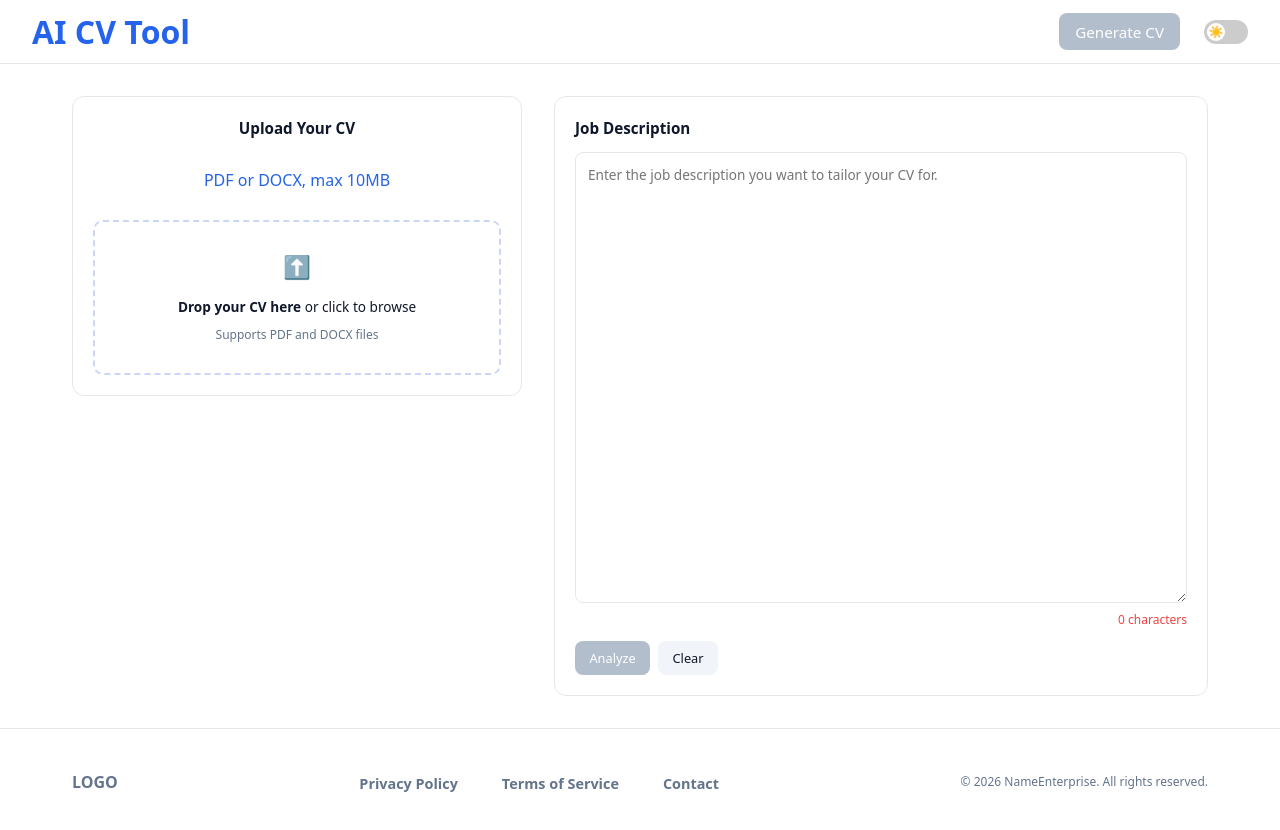
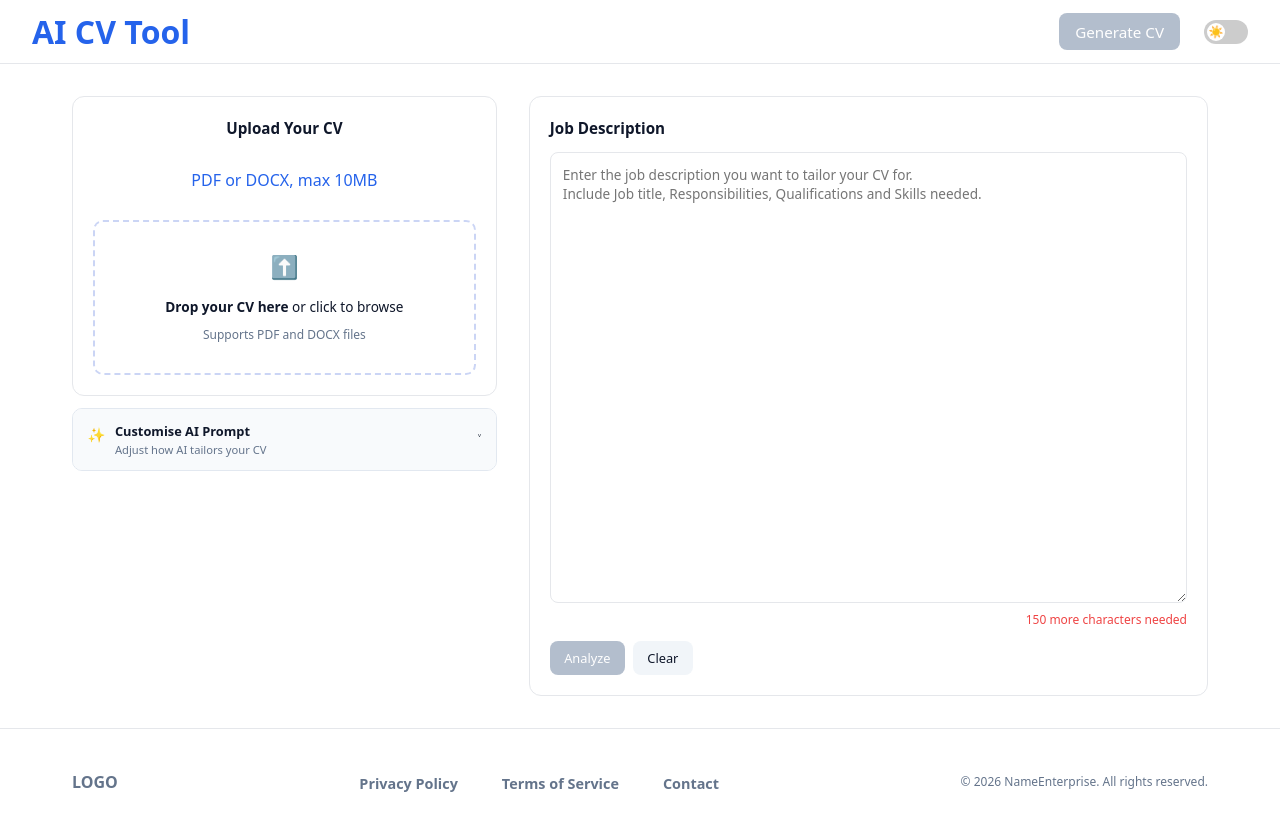
Before and after one commit to kam3ren/Ai-CV-tailoring-tool, a React (Vite) app in the folder ai-cv-frontend/: page /upload in a window 1280 px wide. Shown: the top 830 px of the page. Built offline with nearby package versions, Linux system fonts and the light colour scheme.

Commit message:
Added ai-prompt section and made minor changes to job description.

```diff
--- /dev/null
+++ b/ai-cv-frontend/src/components/AIprompt.jsx
@@ -0,0 +1,55 @@
+import { useState, useEffect } from "react";
+import "./components.css";
+
+export default function CustomizePrompt() {
+  const [open, setOpen] = useState(false);
+  const [prompt, setPrompt] = useState(() => sessionStorage.getItem("aiPrompt") || "");
+
+  useEffect(() => {
+    sessionStorage.setItem("aiPrompt", prompt);
+  }, [prompt]);
+
+  return (
+    <div className="ai-prompt">
+      <button
+        className="ai-prompt-header"
+        onClick={() => setOpen(!open)}
+        type="button"
+      >
+        <div className="ai-prompt-left">
+          <span className="ai-icon">✨</span>
+          <div>
+            <div className="ai-title">Customise AI Prompt</div>
+            <div className="ai-subtitle">
+              Adjust how AI tailors your CV
+            </div>
+          </div>
+        </div>
+
+        <span className={`ai-chevron ${open ? "open" : ""}`}>
+          ˅
+        </span>
+      </button>
+
+      <div className={`ai-accordion ${open ? "open" : ""}`}>
+        <div className="ai-prompt-content">
+          <textarea
+            placeholder="E.g. Focus on leadership, quantify impact, optimize for ATS…"
+            className="ai-textarea"
+            value={prompt}
+            onChange={(e) => setPrompt(e.target.value)}
+          />
+          <div className="ai-actions">
+            <button
+              type="button"
+              className="btn-reset"
+              onClick={() => setPrompt("")}
+            >
+              Reset to default
+            </button>
+          </div>
+        </div>
+      </div>
+    </div>
+  );
+}
--- a/ai-cv-frontend/src/components/JobDescription.jsx
+++ b/ai-cv-frontend/src/components/JobDescription.jsx
@@ -36,7 +36,8 @@ export default function JobDescription({ jobDesc, setJobDesc }) {
       <h2>Job Description</h2>
       <textarea
         className="job-textarea"
-        placeholder="Enter the job description you want to tailor your CV for."
+        placeholder="Enter the job description you want to tailor your CV for.
+Include Job title, Responsibilities, Qualifications and Skills needed."
         value={jobDesc}
         onChange={(e) => setJobDesc(e.target.value)}
         rows={8}
@@ -45,7 +46,9 @@ export default function JobDescription({ jobDesc, setJobDesc }) {
         className="char-count"
         style={{ color: (jobDesc?.length || 0) < 150 ? "#ef4444" : undefined }}
       >
-        {jobDesc?.length || 0} characters
+        {(jobDesc?.length || 0) < 150
+          ? `${150 - (jobDesc?.length || 0)} more characters needed`
+          : `${jobDesc?.length || 0} characters`}
       </div>
       <div className="job-actions">
         <button className="btn primary" onClick={handleAnalyze} disabled={!jobDesc || jobDesc.length < 150}>Analyze</button>
--- a/ai-cv-frontend/src/pages/Upload.css
+++ b/ai-cv-frontend/src/pages/Upload.css
@@ -11,9 +11,15 @@
     align-items: flex-start;
 }
 
-.split .cv-upload {
+.split .upload-section {
     flex: 1;
     max-width: 550px;
+    display: flex;
+    flex-direction: column;
+}
+
+.split .cv-upload {
+    width: 100%;
     aspect-ratio: 3 / 2;
     margin: 0;
     display: flex;
@@ -48,8 +54,11 @@
         align-items: stretch;
     }
 
+    .split .upload-section {
+        max-width: 100%;
+    }
+
     .split .cv-upload {
-        max-width: 100%;
         aspect-ratio: auto;
         min-height: 300px;
     }
@@ -62,3 +71,153 @@
         min-height: auto;
     }
 }
+
+/* =========================
+   AI Prompt
+========================= */
+
+.ai-prompt {
+  margin-top: 0.75rem;
+  border-radius: 10px;
+  overflow: hidden;
+  border: 1px solid #e2e8f0;
+}
+
+.ai-prompt-header {
+  width: 100%;
+  background: #f8fafc;
+  color: #0f172a;
+  border: none;
+  padding: 0.8rem 0.9rem;
+  display: flex;
+  align-items: center;
+  justify-content: space-between;
+  cursor: pointer;
+}
+
+.ai-prompt-left {
+  display: flex;
+  gap: 0.6rem;
+  align-items: flex-start;
+  text-align: left;
+}
+
+.ai-icon {
+  font-size: 0.9rem;
+  margin-top: 0.15rem;
+}
+
+.ai-title {
+  font-size: 0.8rem;
+  font-weight: 600;
+}
+
+.ai-subtitle {
+  font-size: 0.7rem;
+  color: #64748b;
+  margin-top: 0.1rem;
+}
+
+.ai-chevron {
+  font-size: 0.8rem;
+  transition: transform 0.2s ease;
+}
+
+.ai-chevron.open {
+  transform: rotate(180deg);
+}
+
+.ai-chevron.close {
+  transform: rotate(0deg);
+}
+
+.ai-accordion {
+  max-height: 0;
+  opacity: 0;
+  overflow: hidden;
+  transition: max-height 0.7s ease, opacity 0.7s ease;
+}
+
+.ai-accordion.open {
+  max-height: 600px;
+  opacity: 1;
+}
+
+.ai-prompt-content {
+  background: #ffffff;
+  padding: 0.75rem;
+  border-top: 1px solid #e2e8f0;
+}
+
+.ai-textarea {
+  width: 100%;
+  min-height: 160px;
+  background: #ffffff;
+  border: 1px solid #cbd5e1;
+  border-radius: 8px;
+  padding: 0.6rem;
+  font-size: 0.75rem;
+  color: #0f172a;
+  resize: vertical;
+}
+
+.ai-textarea::placeholder {
+  color: #94a3b8;
+}
+
+.ai-actions {
+  display: flex;
+  justify-content: flex-end;
+  margin-top: 0.5rem;
+}
+
+.btn-reset {
+  background: none;
+  border: none;
+  padding: 0;
+  font-size: 0.75rem;
+  color: #64748b;
+  cursor: pointer;
+}
+
+.btn-reset:hover {
+  color: #ef4444;
+  text-decoration: underline;
+}
+
+/* Dark Mode Overrides */
+body.dark-mode .ai-prompt {
+  border-color: #334155;
+}
+
+body.dark-mode .ai-prompt-header {
+  background: #1e293b;
+  color: #f8fafc;
+}
+
+body.dark-mode .ai-subtitle {
+  color: #cbd5e1;
+}
+
+body.dark-mode .ai-prompt-content {
+  background: #0f172a;
+  border-top-color: #334155;
+}
+
+body.dark-mode .ai-textarea {
+  background: #020617;
+  border-color: #334155;
+  color: #e5e7eb;
+}
+
+body.dark-mode .ai-textarea::placeholder {
+  color: #64748b;
+}
+
+body.dark-mode .btn-reset {
+  color: #94a3b8;
+}
+
+body.dark-mode .btn-reset:hover {
+  color: #f87171;
+}
--- a/ai-cv-frontend/src/pages/Upload.jsx
+++ b/ai-cv-frontend/src/pages/Upload.jsx
@@ -5,7 +5,7 @@ import Navbar from "../components/Navbar";
 import Footer from "../components/Footer";
 import CVUpload from "../components/CVUpload";
 import JobDescription from "../components/JobDescription";
-
+import CustomizePrompt from "../components/AIprompt";
 
 export default function Upload() {
     const [file, setFile] = useState(() => {
@@ -70,7 +70,10 @@ export default function Upload() {
 
                     <main className="content">
                         <div className="split">
-                            <CVUpload file={file} setFile={setFile} storageError={storageError} />
+                            <div className="upload-section">
+                                <CVUpload file={file} setFile={setFile} storageError={storageError} />
+                                <CustomizePrompt />
+                            </div>
                             <JobDescription jobDesc={jobDesc} setJobDesc={setJobDesc} />
                         </div>
                     </main>
```
